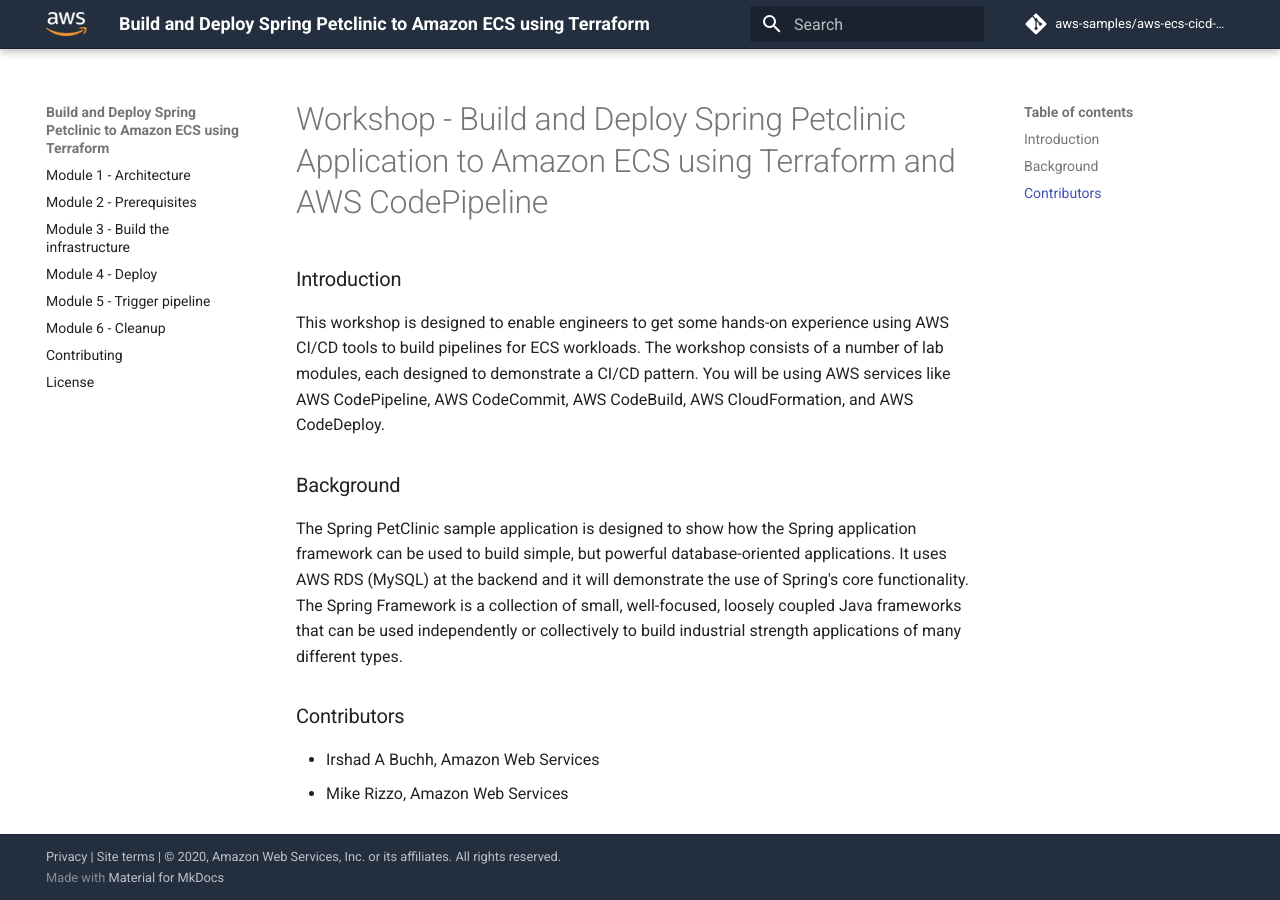
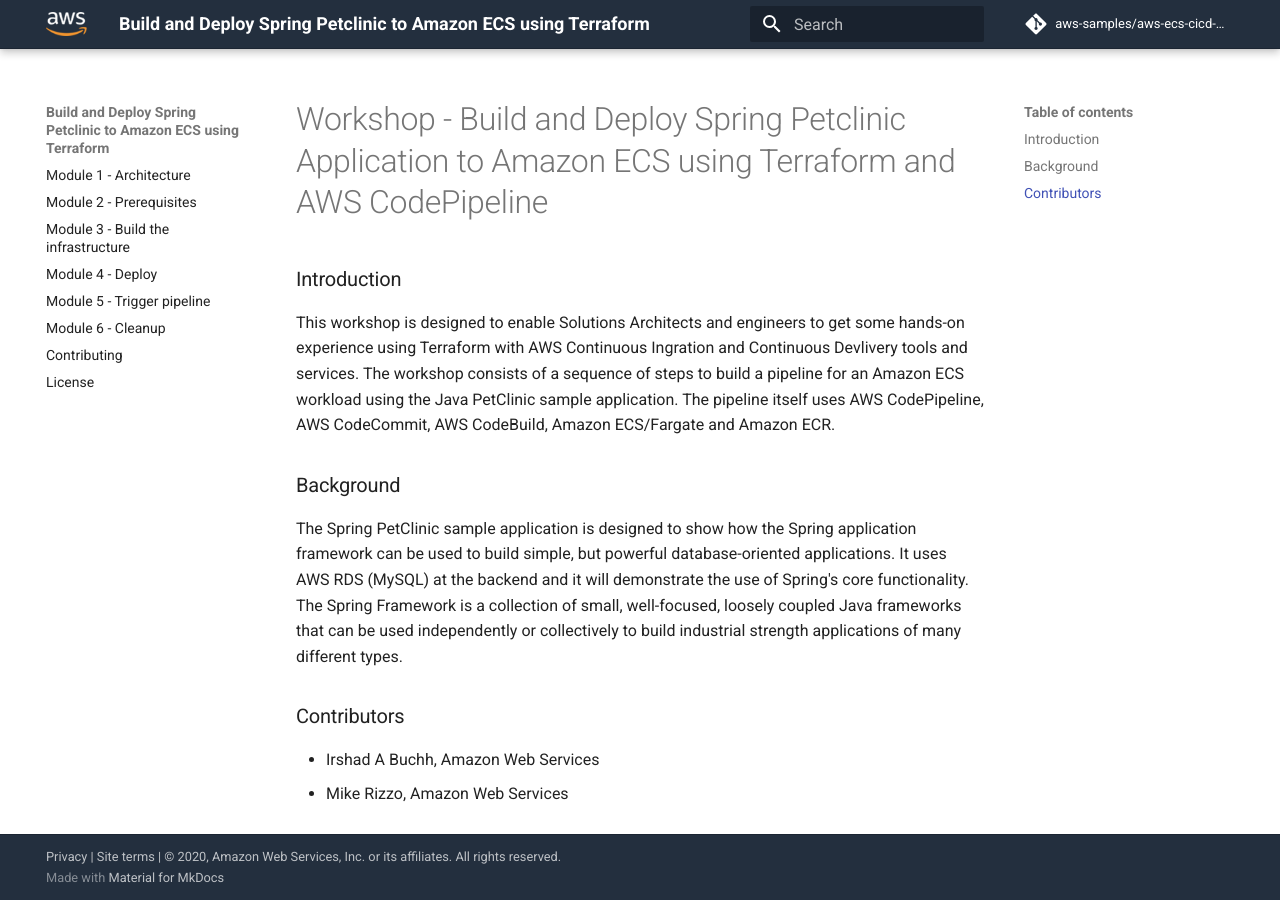
Before and after one commit to aws-samples/aws-ecs-cicd-terraform, an MkDocs documentation site: the page built from docs/index.md, in a window 1280 px wide. Built offline with MkDocs 1.6.1 and Material for MkDocs 9.7.7, drawn with Linux system fonts in a browser that asks for light colours; comment, search, counter and statistics services are not loaded.

Commit message:
Update index.md

```diff
--- a/docs/index.md
+++ b/docs/index.md
@@ -1,7 +1,8 @@
 # Workshop - Build and Deploy Spring Petclinic Application to Amazon ECS using Terraform and AWS CodePipeline
 
 ### Introduction
-This workshop is designed to enable engineers to get some hands-on experience using AWS CI/CD tools to build pipelines for ECS workloads. The workshop consists of a number of lab modules, each designed to demonstrate a CI/CD pattern. You will be using AWS services like AWS CodePipeline, AWS CodeCommit, AWS CodeBuild, AWS CloudFormation, and AWS CodeDeploy.
+
+This workshop is designed to enable Solutions Architects and engineers to get some hands-on experience using Terraform with AWS Continuous Ingration and Continuous Devlivery tools and services.  The workshop consists of a sequence of steps to build a pipeline for an Amazon ECS workload using the Java PetClinic sample application. The pipeline itself uses AWS CodePipeline, AWS CodeCommit, AWS CodeBuild, Amazon ECS/Fargate and Amazon ECR.
 
 
 ### Background
```
